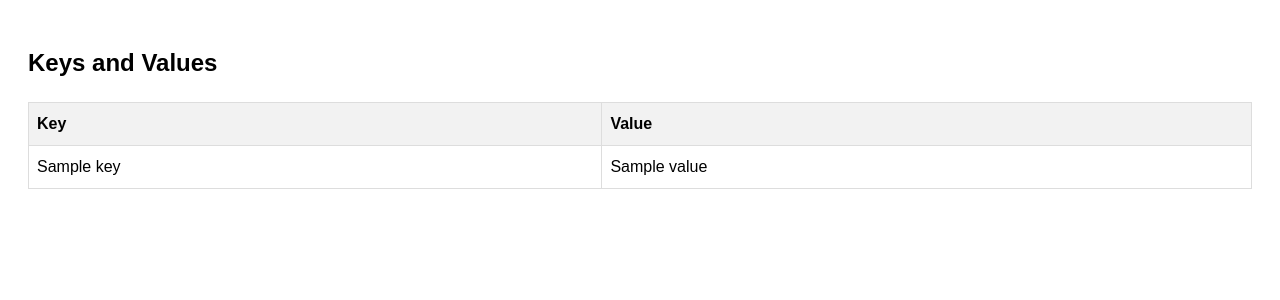
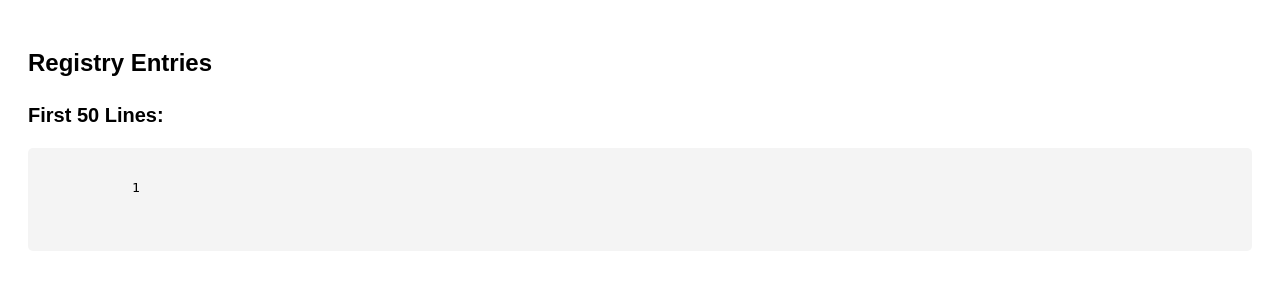
Before and after one commit to SanjayRagavendar/ForenSense, a Flask app: template AdminInterface/templates/reg.html in a window 1280 px wide. Shown: the top 300 px of the page. Run offline with Flask 3, Linux system fonts and the light colour scheme; the template is opened without the code that fills it: most values are stand-ins (such as "Sample title", 1, 10 or a date in 2020); some libraries are stand-ins or nearby versions.

Commit message:
here we go again!!

```diff
--- a/AdminInterface/app.py
+++ b/AdminInterface/app.py
@@ -55,6 +55,14 @@ def render_log():
     print(log_entries)
 
     return render_template('log_template.html', log_entries=log_entries)
+
+@app.route('/logChecker')
+def log_check():
+    with open('logs/anomaly_detection.txt', 'r') as f:
+        data = [line.strip() for line in f]
+        data = data[:10000]
+
+    return render_template('log.html', data=data)
 
 
 @app.route('/api/checksum-anomaly', methods=['POST'])
@@ -129,14 +137,17 @@ def reg_handling():
         return "No JSON data received", 400
 
 def write_to_file(data):
-    with open('logs/data.json', 'a') as file:
-        file.write(json.dumps(data) + '\n')
+    with open('logs/data.json', 'a') as files:
+        files.write(json.dumps(data) + '\n')
 
 @app.route("/reg")
 def display_reg():
-    with open('logs/data.json', 'r') as file:
-        data = json.load(file)
-    return render_template("reg.html",data=data)
+    with open('logs/registry_vales.reg', 'r', encoding='utf-16') as file:
+        registry_data = file.readlines()[:50]
+
+        print(registry_data)
+
+    return render_template("reg.html",data=registry_data)
 
 
 if __name__ == '__main__':
--- a/AdminInterface/templates/dashboard.html
+++ b/AdminInterface/templates/dashboard.html
@@ -38,6 +38,9 @@
                         <li class="nav-item">
                             <a class="nav-link" href="{{ url_for('render_log') }}">Checksum Anomoly</a>
                         </li>
+                         <li class="nav-item">
+                            <a class="nav-link" href="{{ url_for('log_check') }}">Recent network Traffic Analysis</a>
+                        </li>
                         <li class="nav-item">
                             <a class="nav-link" href="#">Settings</a>
                         </li>
--- a/AdminInterface/templates/reg.html
+++ b/AdminInterface/templates/reg.html
@@ -3,7 +3,7 @@
 <head>
     <meta charset="UTF-8">
     <meta name="viewport" content="width=device-width, initial-scale=1.0">
-    <title>Display Keys and Values</title>
+    <title>Registry Entries</title>
     <style>
         body {
             font-family: Arial, sans-serif;
@@ -13,38 +13,25 @@
         h1 {
             font-size: 24px;
         }
-        table {
-            width: 100%;
-            border-collapse: collapse;
-            margin-top: 20px;
+        h2 {
+            font-size: 20px;
         }
-        th, td {
-            border: 1px solid #dddddd;
-            text-align: left;
-            padding: 8px;
-        }
-        th {
-            background-color: #f2f2f2;
+        pre {
+            background-color: #f4f4f4;
+            padding: 10px;
+            border-radius: 5px;
+            overflow-x: auto;
         }
     </style>
 </head>
 <body>
-    <h1>Keys and Values</h1>
-    <table>
-        <thead>
-            <tr>
-                <th>Key</th>
-                <th>Value</th>
-            </tr>
-        </thead>
-        <tbody>
-            {% for key, value in data.items() %}
-                <tr>
-                    <td>{{ key }}</td>
-                    <td>{{ value }}</td>
-                </tr>
-            {% endfor %}
-        </tbody>
-    </table>
+    <h1>Registry Entries</h1>
+
+    <h2>First 50 Lines:</h2>
+    <pre>
+        {% for line in data %}
+            {{ line }}
+        {% endfor %}
+    </pre>
 </body>
 </html>
```
Also changed, not shown: AdminInterface/templates/log.html (added, +38 -0 lines), 4 other files.
